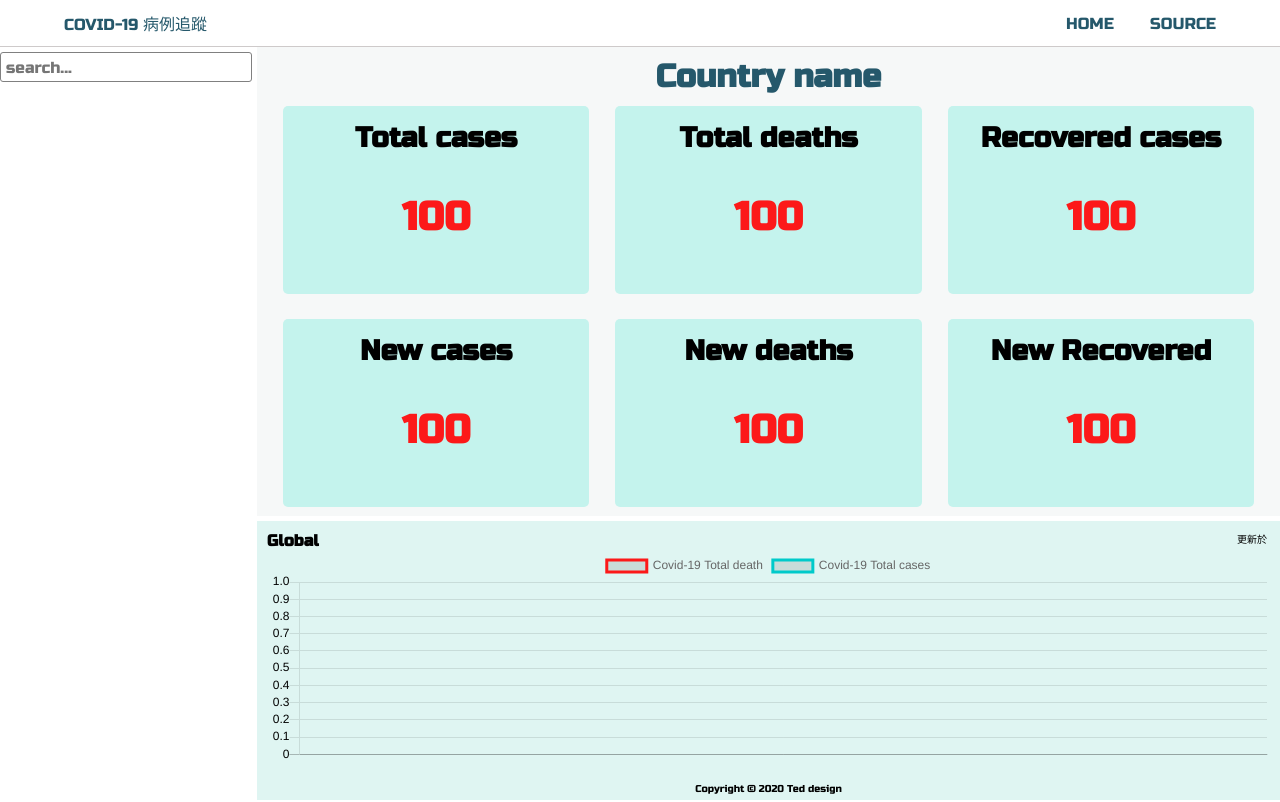
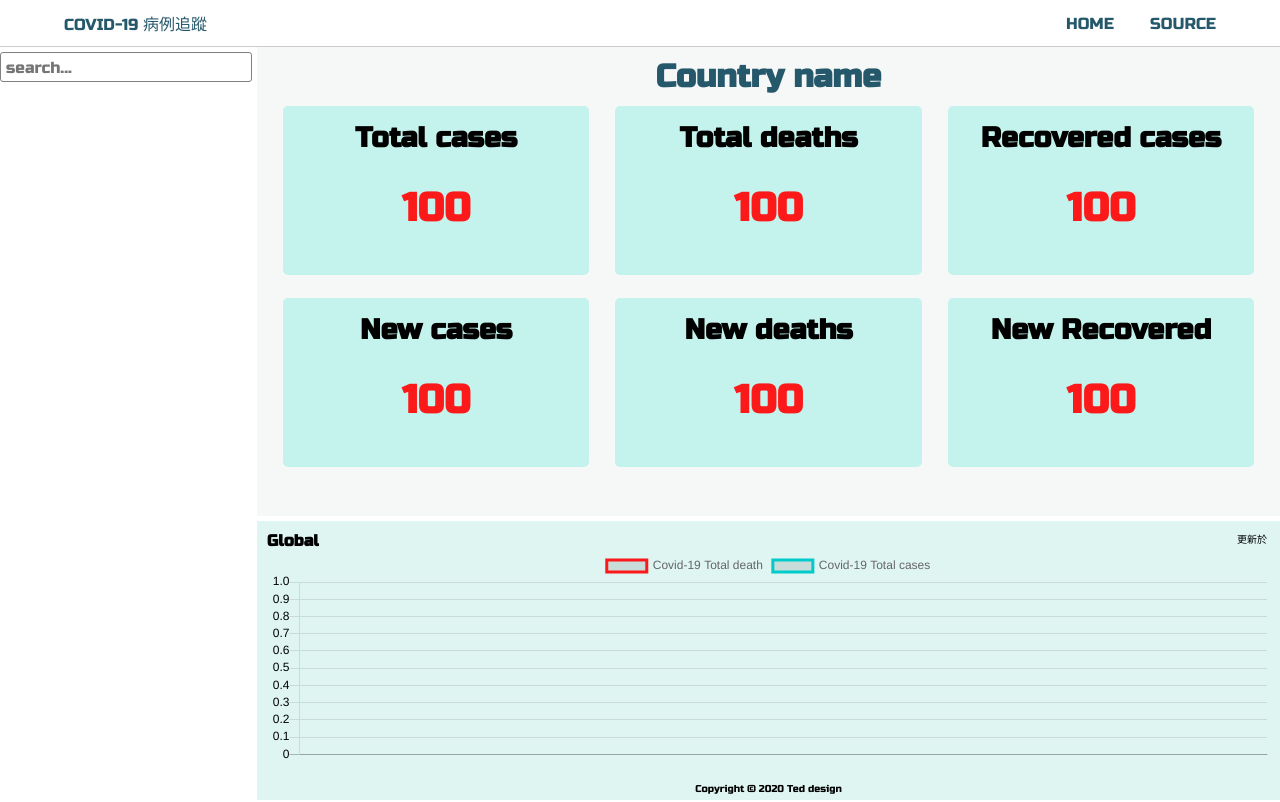
Before and after one commit to Ted808387/covid-19-information, a website with bundled scripts: page index.html in a window 1280 px wide. Built offline with nearby package versions, Linux system fonts and the light colour scheme; no server answers.

Commit message:
main-content change size

```diff
--- a/scss/_main.scss
+++ b/scss/_main.scss
@@ -7,7 +7,7 @@
 }
 .main-content{
     width: 100%;
-    height: 91%;
+    height: 82%;
     display: flex;
     justify-content: space-evenly;
     align-content: stretch;
```
Also changed, not shown: dist/style/all.min.css, style/all.css.
